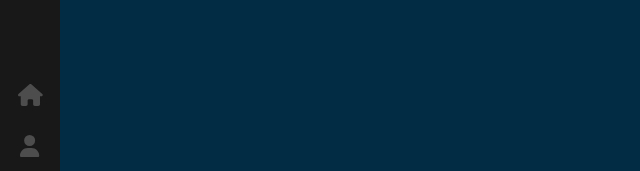
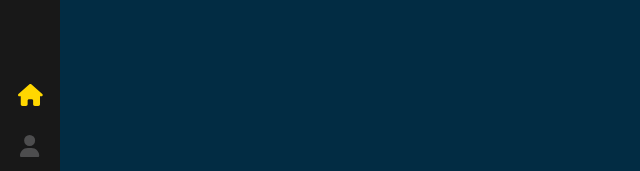
Before and after one commit to Alhaadee/portfolio, a React (Vite) app in the folder portfolio-website/: page / in a window 1280 px wide. Shown: the part 210-381 px from the top of the page, without its empty margins (0-640 px from the left). Built offline with nearby package versions, Linux system fonts and the light colour scheme.

Commit message:
adds styles to sidebar

```diff
--- a/portfolio-website/src/components/sidebar/Sidebar.jsx
+++ b/portfolio-website/src/components/sidebar/Sidebar.jsx
@@ -11,7 +11,7 @@ const Sidebar = () => {
         link
       </Link>
       <nav>
-        <NavLink exact="true" activeclassname="active" to="/">
+        <NavLink exact="true" activeclassname="active" className="home-link" to="/">
           <FontAwesomeIcon icon={faHome} color="#4d4d4e" />
         </NavLink>
         <NavLink
--- a/portfolio-website/src/components/sidebar/sidebar.css
+++ b/portfolio-website/src/components/sidebar/sidebar.css
@@ -33,3 +33,42 @@ a {
 a i {
     transition: all 0.3s ease-out;
 }
+
+a:hover {
+    color: #ffd700;;
+}
+
+a:hover svg {
+    opacity: 0;
+}
+a:hover::after{
+    opacity: 1;
+}
+
+a::after {
+    content: '';
+    font-size: 9px;
+    letter-spacing: 2px;
+    position: absolute;
+    bottom: 0;
+    display: block;
+    width: 100%;
+    text-align: center;
+    opacity: 0;
+    transition: all 0.3s ease-out;
+}
+
+a.home-link::after {
+    content: 'HOME';
+}
+
+a.about-link::after {
+    content: 'ABOUT';
+}
+a.contact-link::after {
+    content: 'CONTACT';
+}
+
+a.active svg {
+    color: #ffd700;
+}
```
Also changed, not shown: portfolio-website/src/App.jsx (+6 -9 lines).
